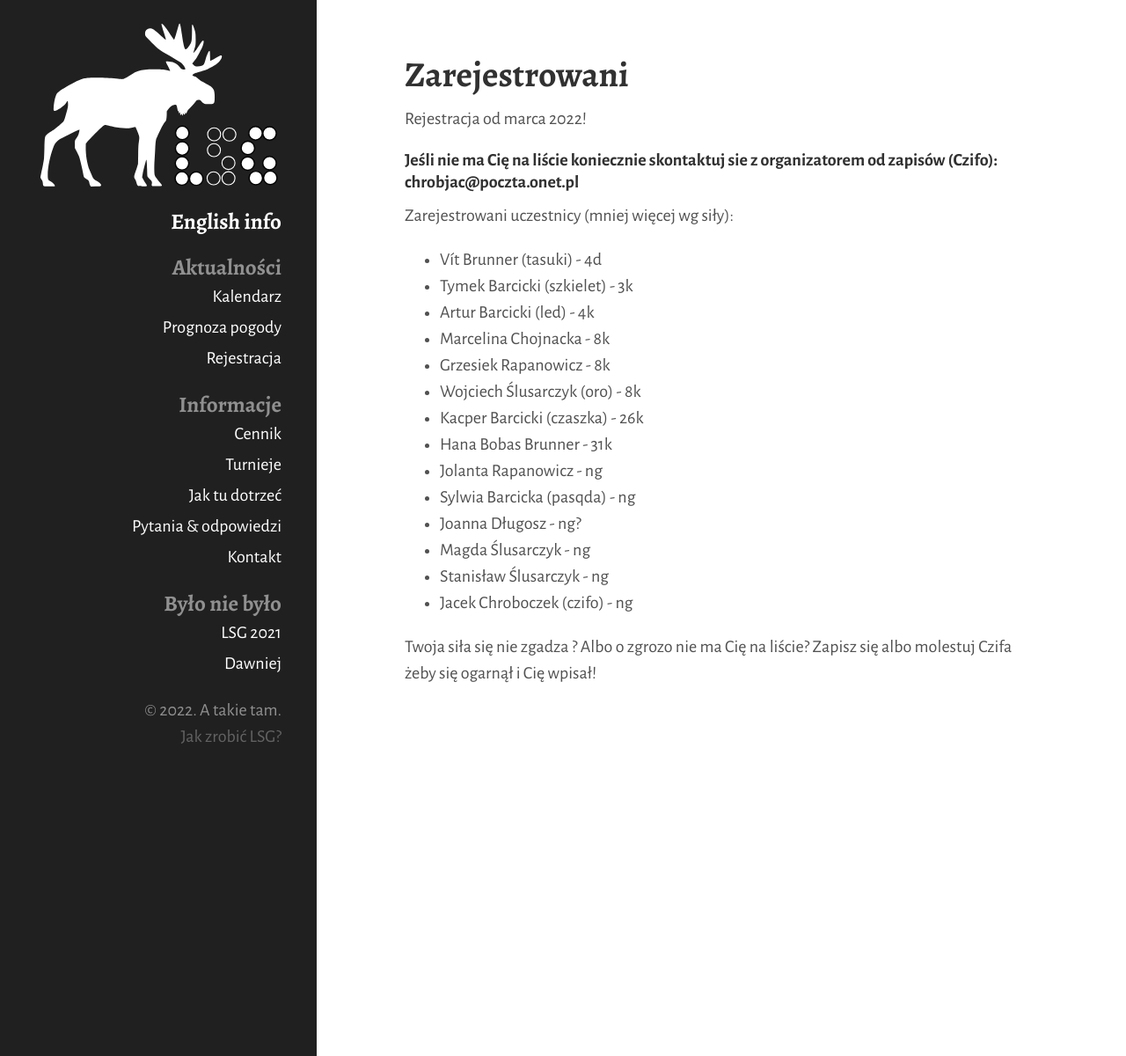
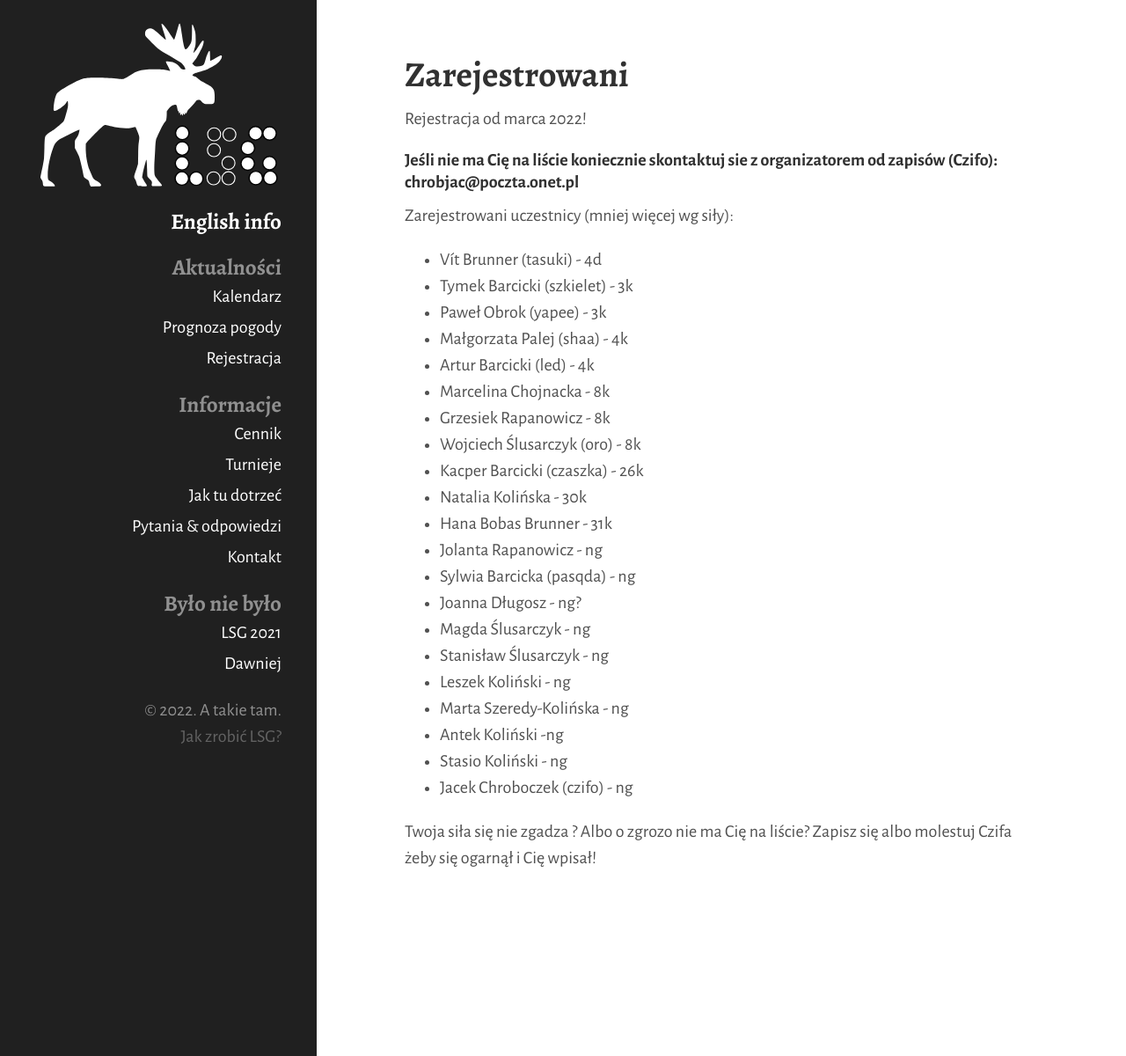
Before and after one commit to tasuki/lsg, a Jekyll site: the page built from zarejestrowani.md, in a window 1280 px wide. Shown: the whole page at 88% size. Built offline with Jekyll 4.4.1, drawn with Linux system fonts in a browser that asks for light colours; nearby versions of some CDN libraries.

Commit message:
Update zarejestrowani.md

```diff
--- a/zarejestrowani.md
+++ b/zarejestrowani.md
@@ -13,17 +13,24 @@ Zarejestrowani uczestnicy (mniej więcej wg siły):
 
 - Vít Brunner (tasuki) - 4d
 - Tymek Barcicki (szkielet) - 3k
+- Paweł Obrok (yapee) - 3k
+- Małgorzata Palej (shaa) - 4k
 - Artur Barcicki (led) - 4k
 - Marcelina Chojnacka - 8k
 - Grzesiek Rapanowicz - 8k
 - Wojciech Ślusarczyk (oro) - 8k
 - Kacper Barcicki (czaszka) - 26k
+- Natalia Kolińska - 30k
 - Hana Bobas Brunner - 31k
 - Jolanta Rapanowicz - ng
 - Sylwia Barcicka (pasqda) - ng
 - Joanna Długosz - ng?
 - Magda Ślusarczyk - ng
 - Stanisław Ślusarczyk - ng
+- Leszek Koliński - ng
+- Marta Szeredy-Kolińska - ng
+- Antek Koliński -ng
+- Stasio Koliński - ng
 - Jacek Chroboczek (czifo) - ng
 
 
```
